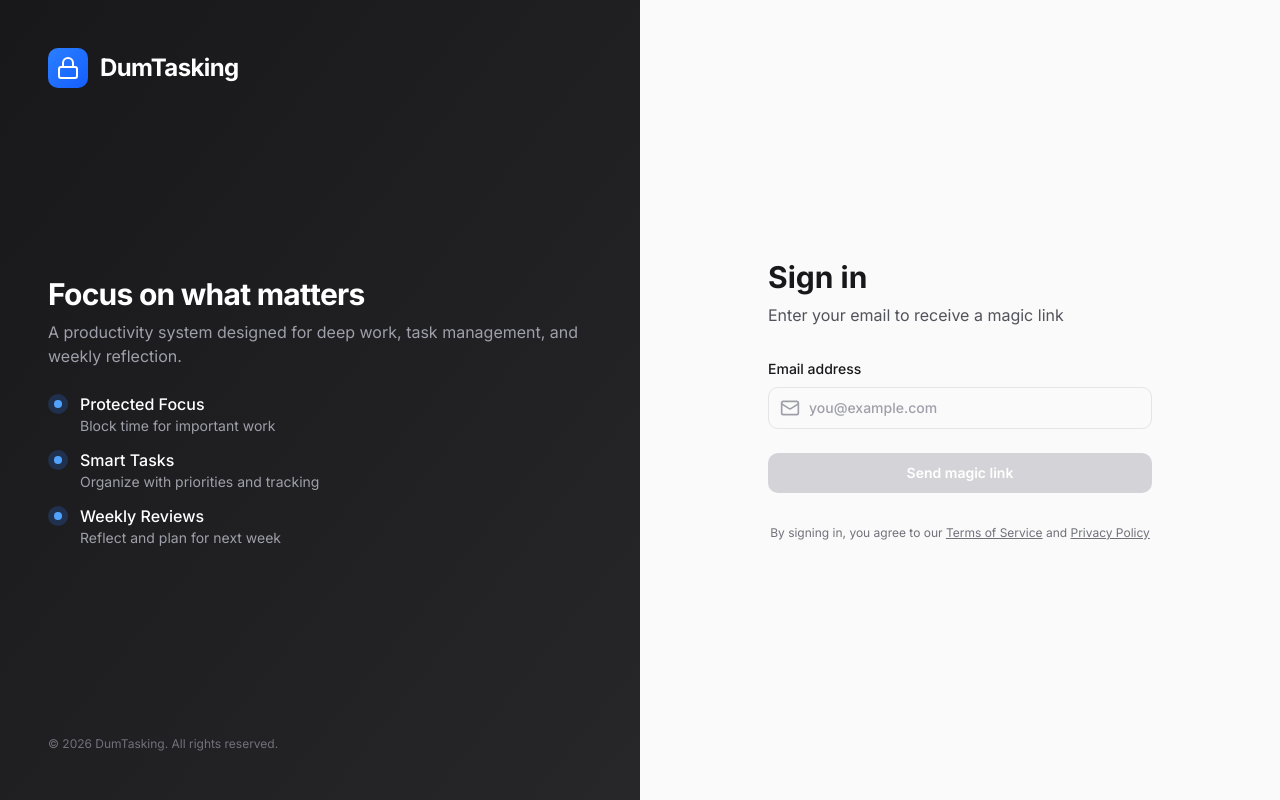
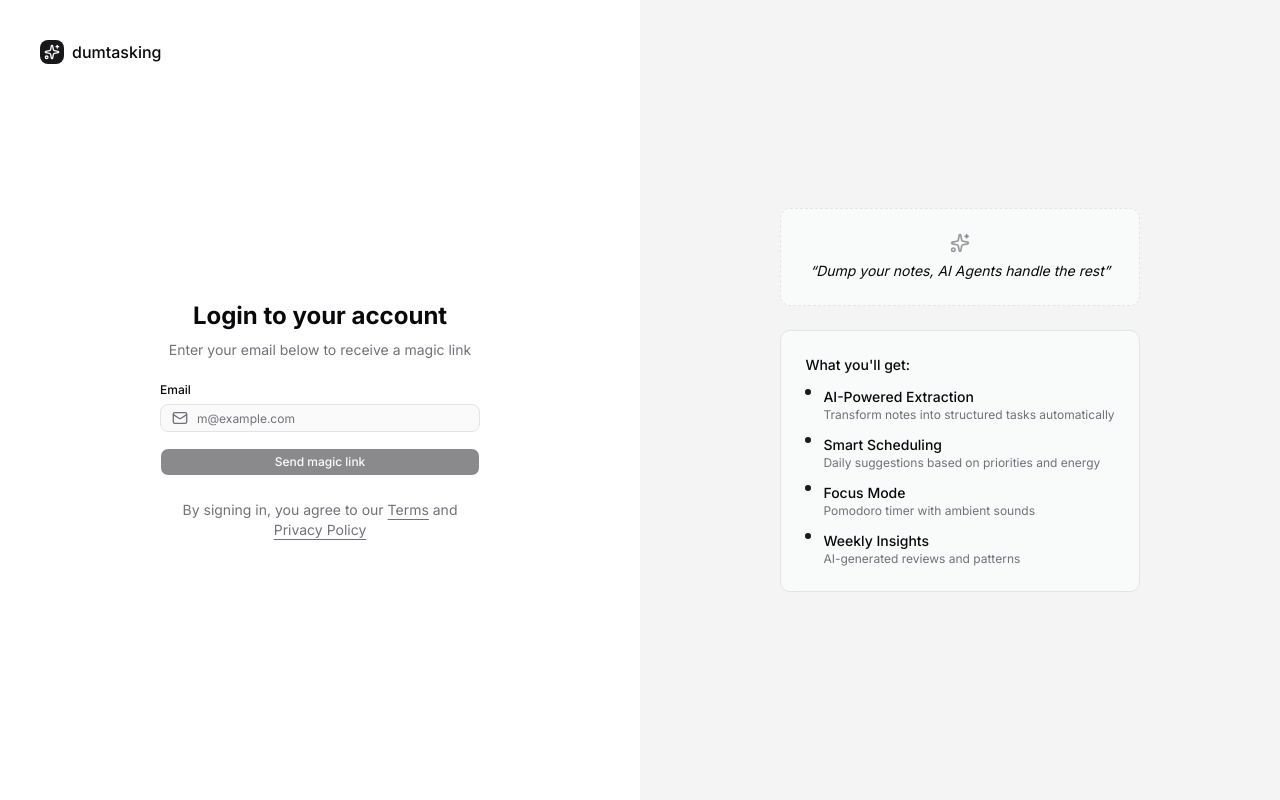
Before and after one commit to mthangtr/groaly, a Next.js app: page /login in a window 1280 px wide. Built offline with nearby package versions, Linux system fonts and the light colour scheme; no server answers.

Commit message:
redesign login page

```diff
--- a/app/(auth)/login/page.tsx
+++ b/app/(auth)/login/page.tsx
@@ -3,7 +3,10 @@
 import * as React from "react"
 import { createClient } from "@/lib/supabase/client"
 import { cn } from "@/lib/utils"
-import { Lock, Mail, Loader2 } from "lucide-react"
+import { Mail, Loader2, Sparkles, CheckCircle2 } from "lucide-react"
+import { Button } from "@/components/ui/button"
+import { Input } from "@/components/ui/input"
+import { Label } from "@/components/ui/label"
 
 export default function LoginPage() {
   const [email, setEmail] = React.useState("")
@@ -30,7 +33,6 @@ export default function LoginPage() {
         setError(signInError.message)
       } else {
         setSuccess(true)
-        setEmail("")
       }
     } catch (err) {
       setError(err instanceof Error ? err.message : "An error occurred")
@@ -40,118 +42,73 @@ export default function LoginPage() {
   }
 
   return (
-    <div className="min-h-screen grid md:grid-cols-2 bg-zinc-50">
-      {/* Left Panel - Branding */}
-      <div className="hidden md:flex md:flex-col md:justify-between bg-gradient-to-br from-zinc-900 to-zinc-800 p-12 text-white">
-        <div>
-          <div className="flex items-center gap-3">
-            <div className="w-10 h-10 rounded-lg bg-gradient-to-br from-blue-500 to-blue-600 flex items-center justify-center">
-              <Lock className="w-6 h-6" />
+    <div className="grid min-h-svh lg:grid-cols-2">
+      {/* Left Column - Login Form */}
+      <div className="flex flex-col gap-4 p-6 md:p-10">
+        {/* Header with Logo */}
+        <div className="flex justify-center gap-2 md:justify-start">
+          <a href="/" className="flex items-center gap-2 font-medium">
+            <div className="flex size-6 items-center justify-center rounded-md bg-primary text-primary-foreground">
+              <Sparkles className="size-4" />
             </div>
-            <h1 className="text-2xl font-bold tracking-tight">DumTasking</h1>
+            dumtasking
+          </a>
+        </div>
+
+        {/* Form Container */}
+        <div className="flex flex-1 items-center justify-center">
+          <div className="w-full max-w-xs">
+            {/* Success State */}
+            {success ? (
+              <div className="flex flex-col gap-6">
+                <div className="flex flex-col gap-2 text-center">
+                  <h1 className="text-2xl font-bold">Check your email</h1>
+                  <p className="text-balance text-sm text-muted-foreground">
+                    We&apos;ve sent a magic link to{" "}
+                    <span className="font-medium text-foreground">{email}</span>
+                  </p>
+                </div>
+                <div className="space-y-4 rounded-lg border bg-card p-6 shadow-sm">
+                  <div className="flex items-start gap-3">
+                    <div className="flex size-10 shrink-0 items-center justify-center rounded-full bg-primary/10">
+                      <CheckCircle2 className="size-5 text-primary" />
+                    </div>
+                    <div className="space-y-1">
+                      <p className="text-sm font-medium">Magic link sent</p>
+                      <p className="text-sm text-muted-foreground">
+                        Click the link in your email to sign in
+                      </p>
                     </div>
                   </div>
-
-        <div className="space-y-6">
-          <div className="space-y-2">
-            <h2 className="text-3xl font-bold tracking-tight">
-              Focus on what matters
-            </h2>
-            <p className="text-zinc-400">
-              A productivity system designed for deep work, task management, and weekly reflection.
+                  <Button
+                    variant="outline"
+                    size="sm"
+                    onClick={() => {
+                      setSuccess(false)
+                      setEmail("")
+                    }}
+                    className="w-full"
+                  >
+                    Try another email
+                  </Button>
+                </div>
+              </div>
+            ) : (
+              /* Login Form */
+              <form onSubmit={handleSubmit} className="flex flex-col gap-6">
+                <div className="flex flex-col gap-2 text-center">
+                  <h1 className="text-2xl font-bold">Login to your account</h1>
+                  <p className="text-balance text-sm text-muted-foreground">
+                    Enter your email below to receive a magic link
                   </p>
                 </div>
 
-          <div className="space-y-3">
-            {[
-              { title: "Protected Focus", desc: "Block time for important work" },
-              { title: "Smart Tasks", desc: "Organize with priorities and tracking" },
-              { title: "Weekly Reviews", desc: "Reflect and plan for next week" },
-            ].map((item) => (
-              <div key={item.title} className="flex gap-3">
-                <div className="w-5 h-5 rounded-full bg-blue-500/20 flex items-center justify-center flex-shrink-0 mt-0.5">
-                  <div className="w-2 h-2 rounded-full bg-blue-400" />
-                </div>
-                <div>
-                  <p className="font-medium text-white">{item.title}</p>
-                  <p className="text-sm text-zinc-400">{item.desc}</p>
-                </div>
-              </div>
-            ))}
-          </div>
-        </div>
-
-        <p className="text-xs text-zinc-500">
-          © 2026 DumTasking. All rights reserved.
-        </p>
-      </div>
-
-      {/* Right Panel - Login Form */}
-      <div className="flex flex-col justify-center px-6 md:px-12 py-12">
-        <div className="w-full max-w-sm mx-auto space-y-8">
-          {/* Mobile Header */}
-          <div className="md:hidden text-center space-y-2">
-            <div className="flex items-center justify-center gap-2 mb-4">
-              <div className="w-10 h-10 rounded-lg bg-gradient-to-br from-blue-500 to-blue-600 flex items-center justify-center">
-                <Lock className="w-6 h-6 text-white" />
-              </div>
-            </div>
-            <h1 className="text-3xl font-bold text-zinc-900">DumTasking</h1>
-            <p className="text-zinc-600">Sign in to your account</p>
-          </div>
-
-          {/* Desktop Header */}
-          <div className="hidden md:space-y-2 md:block">
-            <h2 className="text-3xl font-bold text-zinc-900">Sign in</h2>
-            <p className="text-zinc-600">
-              Enter your email to receive a magic link
-            </p>
-          </div>
-
-          {success ? (
-            <div className="space-y-4 bg-green-50 border border-green-200 rounded-xl p-6">
-              <div className="flex items-center gap-3">
-                <div className="w-10 h-10 rounded-full bg-green-100 flex items-center justify-center">
-                  <svg
-                    className="w-6 h-6 text-green-600"
-                    fill="none"
-                    stroke="currentColor"
-                    viewBox="0 0 24 24"
-                  >
-                    <path
-                      strokeLinecap="round"
-                      strokeLinejoin="round"
-                      strokeWidth={2}
-                      d="M5 13l4 4L19 7"
-                    />
-                  </svg>
-                </div>
-                <div>
-                  <p className="font-semibold text-green-900">Check your email</p>
-                  <p className="text-sm text-green-700">
-                    We&apos;ve sent a magic link to <span className="font-medium">{email}</span>
-                  </p>
-                </div>
-              </div>
-              <button
-                onClick={() => setSuccess(false)}
-                className="text-sm font-medium text-green-700 hover:text-green-800 underline"
-              >
-                Try another email
-              </button>
-            </div>
-          ) : (
-            <form onSubmit={handleSubmit} className="space-y-6">
-              <div className="space-y-2">
-                <label
-                  htmlFor="email"
-                  className="block text-sm font-medium text-zinc-900"
-                >
-                  Email address
-                </label>
+                <div className="flex flex-col gap-4">
+                  <div className="flex flex-col gap-2">
+                    <Label htmlFor="email">Email</Label>
                     <div className="relative">
-                  <Mail className="absolute left-3 top-1/2 transform -translate-y-1/2 w-5 h-5 text-zinc-400" />
-                  <input
+                      <Mail className="absolute left-3 top-1/2 size-4 -translate-y-1/2 text-muted-foreground" />
+                      <Input
                         id="email"
                         type="email"
                         value={email}
@@ -159,61 +116,102 @@ export default function LoginPage() {
                         disabled={isLoading}
                         required
                         autoComplete="email"
-                    className={cn(
-                      "w-full pl-10 pr-4 py-2.5 border rounded-lg text-sm font-medium",
-                      "placeholder:text-zinc-400 text-zinc-900",
-                      "focus:outline-none focus:ring-2 focus:ring-blue-500 focus:border-transparent",
-                      "disabled:bg-zinc-100 disabled:text-zinc-500 disabled:cursor-not-allowed",
-                      "transition-colors",
-                      error && "border-red-500 focus:ring-red-500"
-                    )}
-                    placeholder="you@example.com"
+                        placeholder="m@example.com"
+                        className={cn("pl-9", error && "border-destructive")}
                       />
                     </div>
                   </div>
 
                   {error && (
-                <div className="bg-red-50 border border-red-200 rounded-lg p-3 text-sm">
-                  <p className="text-red-800">{error}</p>
+                    <div className="rounded-lg border border-destructive/50 bg-destructive/10 p-3">
+                      <p className="text-sm text-destructive">{error}</p>
                     </div>
                   )}
 
-              <button
+                  <Button
                     type="submit"
                     disabled={isLoading || !email}
-                className={cn(
-                  "w-full px-4 py-2.5 rounded-lg font-medium text-white transition-all",
-                  "focus:outline-none focus:ring-2 focus:ring-blue-500 focus:ring-offset-2",
-                  "text-sm font-semibold",
-                  isLoading || !email
-                    ? "bg-zinc-300 cursor-not-allowed"
-                    : "bg-zinc-900 hover:bg-zinc-800 active:bg-zinc-950"
-                )}
+                    className="w-full"
                   >
                     {isLoading ? (
-                  <span className="flex items-center justify-center gap-2">
-                    <Loader2 className="w-4 h-4 animate-spin" />
+                      <>
+                        <Loader2 className="mr-2 size-4 animate-spin" />
                         Sending magic link...
-                  </span>
+                      </>
                     ) : (
                       "Send magic link"
                     )}
-              </button>
+                  </Button>
+                </div>
+
+                <div className="text-center text-sm text-muted-foreground">
+                  By signing in, you agree to our{" "}
+                  <a
+                    href="#"
+                    className="underline underline-offset-4 hover:text-foreground"
+                  >
+                    Terms
+                  </a>{" "}
+                  and{" "}
+                  <a
+                    href="#"
+                    className="underline underline-offset-4 hover:text-foreground"
+                  >
+                    Privacy Policy
+                  </a>
+                </div>
               </form>
             )}
+          </div>
+        </div>
+      </div>
 
-          {/* Footer */}
-          <div className="text-center text-xs text-zinc-500">
-            <p>
-              By signing in, you agree to our{" "}
-              <a href="#" className="hover:text-zinc-700 underline">
-                Terms of Service
-              </a>{" "}
-              and{" "}
-              <a href="#" className="hover:text-zinc-700 underline">
-                Privacy Policy
-              </a>
+      {/* Right Column - Cover Image / Features */}
+      <div className="relative hidden bg-muted lg:block">
+        <div className="absolute inset-0 flex flex-col items-center justify-center p-10">
+          <div className="max-w-md space-y-6">
+            {/* Quote Section */}
+            <div className="space-y-2 rounded-lg border border-dashed bg-background/50 p-6 backdrop-blur-sm">
+              <Sparkles className="mx-auto size-5 text-muted-foreground/70" />
+              <blockquote className="text-center text-sm italic text-foreground">
+                &ldquo;Dump your notes, AI Agents handle the rest&rdquo;
+              </blockquote>
+            </div>
+
+            {/* Features List */}
+            <div className="space-y-3 rounded-lg border bg-background/50 p-6 backdrop-blur-sm">
+              <p className="text-sm font-medium">What you&apos;ll get:</p>
+              <div className="space-y-3">
+                {[
+                  {
+                    title: "AI-Powered Extraction",
+                    desc: "Transform notes into structured tasks automatically",
+                  },
+                  {
+                    title: "Smart Scheduling",
+                    desc: "Daily suggestions based on priorities and energy",
+                  },
+                  {
+                    title: "Focus Mode",
+                    desc: "Pomodoro timer with ambient sounds",
+                  },
+                  {
+                    title: "Weekly Insights",
+                    desc: "AI-generated reviews and patterns",
+                  },
+                ].map((feature) => (
+                  <div key={feature.title} className="flex gap-3">
+                    <div className="mt-0.5 size-1.5 shrink-0 rounded-full bg-primary" />
+                    <div>
+                      <p className="text-sm font-medium">{feature.title}</p>
+                      <p className="text-xs text-muted-foreground">
+                        {feature.desc}
                       </p>
+                    </div>
+                  </div>
+                ))}
+              </div>
+            </div>
           </div>
         </div>
       </div>
```
Lines whose indentation alone changed are shown as unchanged.
